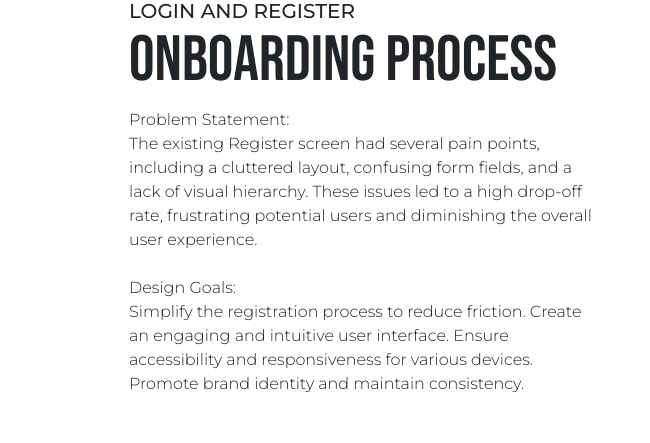
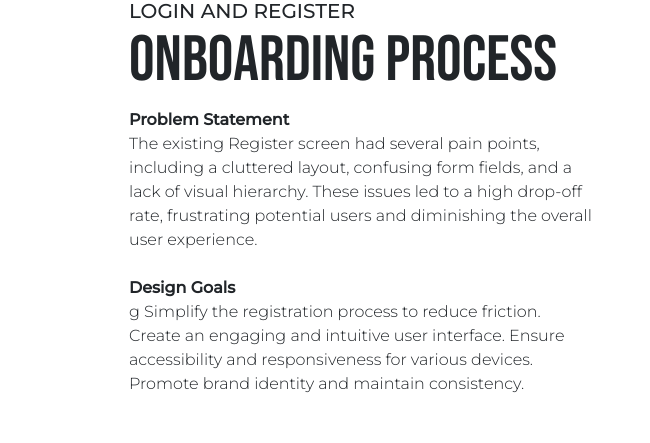
Before and after one commit to juliaTrummer/juliatrummer.github.io, a plain HTML site: page HTML/Projects/LoginRegister.html in a window 1280 px wide. Shown: the part 145-588 px from the top of the page, 0-650 px from the left. Drawn offline with nearby package versions, Linux system fonts and the light colour scheme; grey boxes are pictures that could not be loaded; a script that the page names is missing; a web font is replaced by a local one.

```diff
--- a/HTML/Projects/LoginRegister.html
+++ b/HTML/Projects/LoginRegister.html
@@ -50,14 +50,17 @@
                 <h1>Onboarding Process</h1>
 
                 <span>
-                    Problem Statement: </br>
+                    <span style="font-weight: bold;">
+                        Problem Statement</br>
+                    </span>
                     The existing Register screen had several pain points, including a cluttered layout, confusing form fields, and a lack of visual hierarchy.
                     These issues led to a high drop-off rate, frustrating potential users and diminishing the overall user experience.
                      </br>
                     </br>
 
-                    Design Goals: </br>
-
+                    <span style="font-weight: bold;">
+                        Design Goals</br>
+                    </span>g
                     Simplify the registration process to reduce friction.
                     Create an engaging and intuitive user interface.
                     Ensure accessibility and responsiveness for various devices.
```
